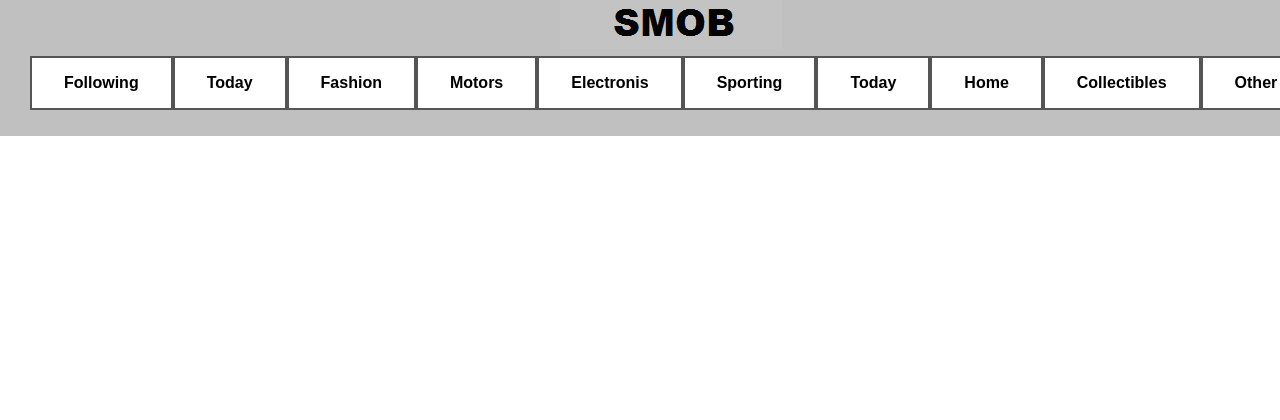
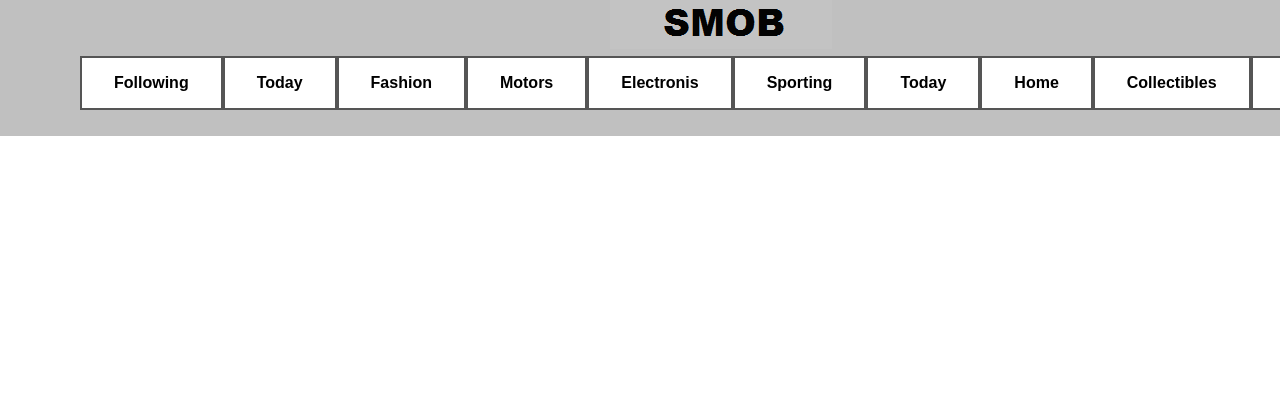
Before and after one commit to malek-boukhari/mash, a PHP site: page /following.php in a window 1280 px wide; the page is wider, and only the part inside the window is pictured. Shown: the top 420 px of that part. Run offline with PHP 8.4, Linux system fonts and the light colour scheme.

Commit message:
pages.css: width banner bug

```diff
--- a/workspace/mash/css/pages.css
+++ b/workspace/mash/css/pages.css
@@ -14,8 +14,8 @@ body {
 }
 
 div #banner {
-	margin-left:30px;
-	margin-right:30px;
+	margin-left:80px;
+	margin-right:80.5px;
 	height:80px;
 	width:auto;
 	text-align: center;
```
